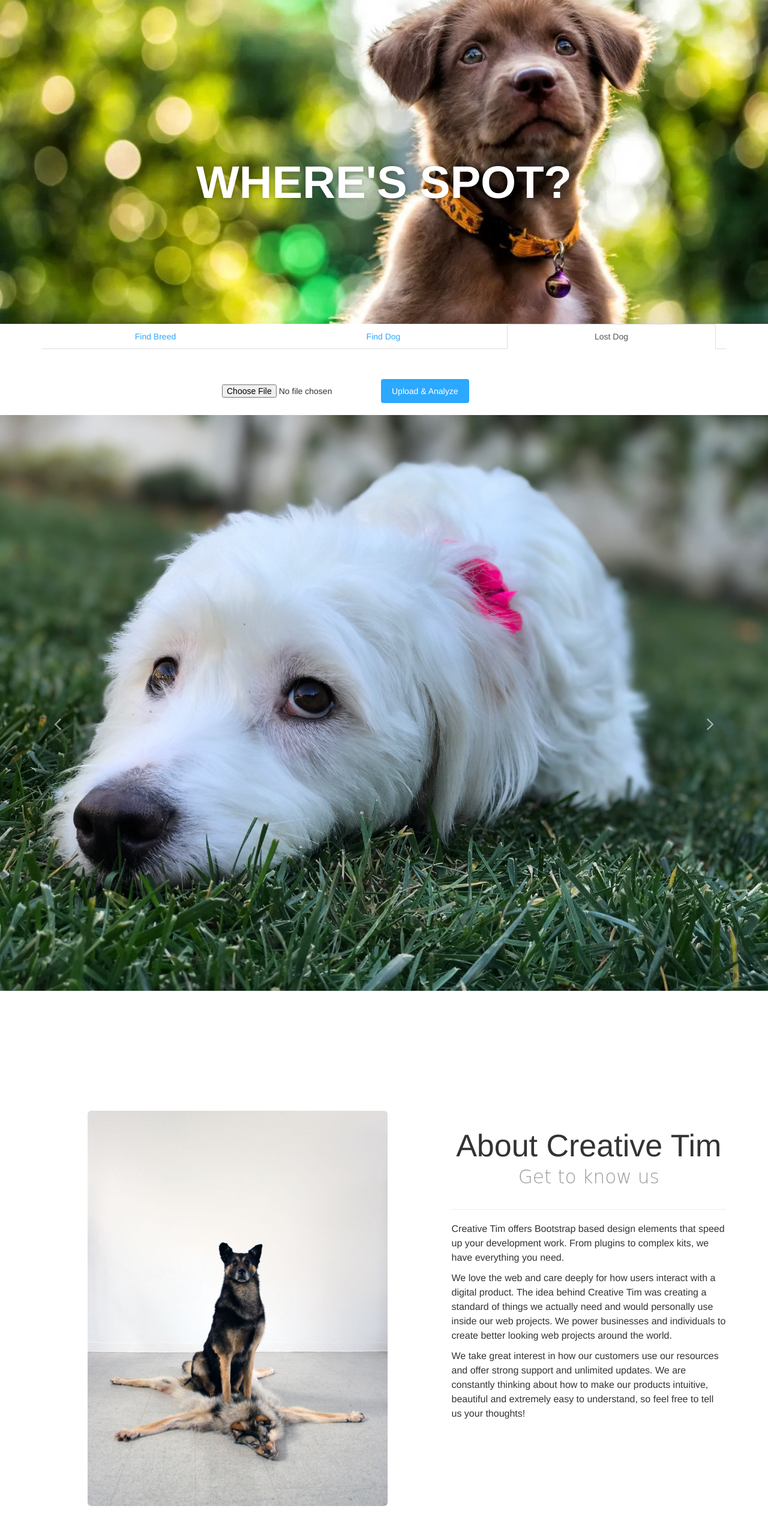
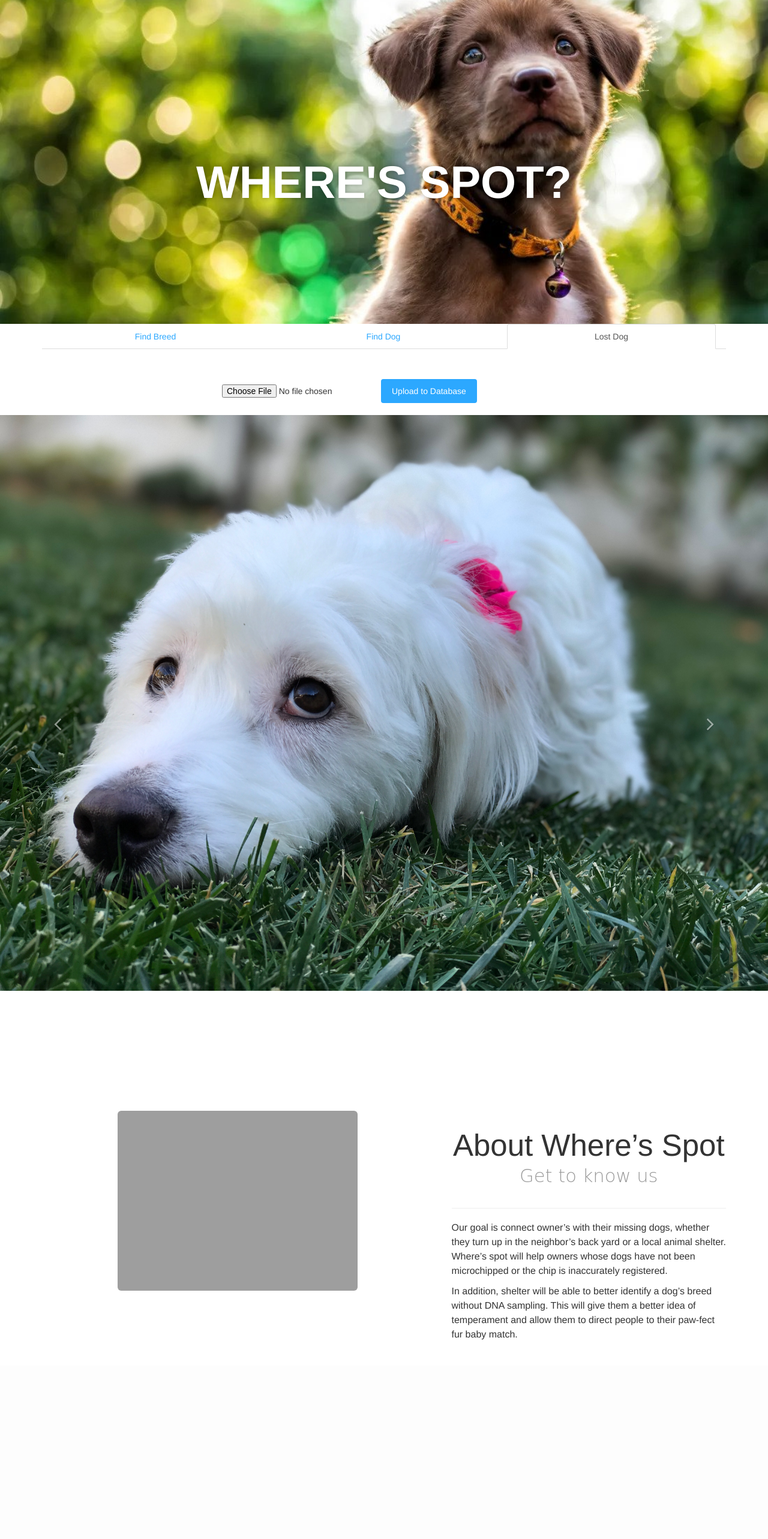
Before and after one commit to mittal-umang/Where-s-Spot, a Django app: page /wheresspot/ in a window 1280 px wide, after a click on "Lost Dog". Shown: the whole page at 60% size. After the commit the page ends 2234 px from the top, so only its background shows below. Run offline with Django 3.2, Linux system fonts and the light colour scheme; some libraries are stand-ins or nearby versions; some web fonts are replaced; grey boxes are pictures that could not be loaded.

Commit message:
Last portion

```diff
--- a/myproject/templates/wheresspot/index.html
+++ b/myproject/templates/wheresspot/index.html
@@ -45,10 +45,14 @@
                         <li class="active col-lg-4 col-md-4 col-sm-4 text-center"><a href="#findBreed" >Find Breed</a></li>
                         <li class="col-lg-4 col-md-4 col-sm-4 text-center"><a href="#findDog">Find Dog</a></li>
                         <li class="col-lg-4 col-md-4 col-sm-4 text-center"><a href="#lostDog">Lost Dog</a></li>
+{#                        <li class="active col-lg-6 col-md-6 col-sm-6 text-center"><a href="#findBreed" >Find Breed</a></li>#}
+{#                        <li class="col-lg-6 col-md-6 col-sm-6 text-center"><a href="#lostDog">Lost Dog</a></li>#}
+
                     </ul>
                     <div class="tab-content">
                         <div class="tab-pane active" id="findBreed">
                             <div class="row form">
+{#                            First Navigation tab layout#}
                             {%  if popup_active %}
                                 <div class="col-lg-5 col-md-5 col-sm-5"></div>
                                 <div class="col-lg-2 col-md-2 col-sm-2 margin-top">
@@ -62,7 +66,7 @@
                                                 </div>
                                                 <div class="modal-body " style="overflow-y:auto;">
                                                     <div class="col-lg-6 col-md-6 col-sm-6">
-                                                        Creative Tim offers Bootstrap based design elements that speed up your development work. From plugins to complex kits, we have everything you need.
+                                                        Lorem ipsum dolor sit amet, consectetur adipiscing elit, sed do eiusmod tempor incididunt ut labore et dolore magna aliqua. Ut enim ad minim veniam, quis nostrud exercitation ullamco laboris nisi ut aliquip ex ea commodo consequat. Duis aute irure dolor in reprehenderit in voluptate velit esse cillum dolore eu fugiat nulla pariatur. Excepteur sint occaecat cupidatat non proident, sunt in culpa qui officia deserunt mollit anim id est laborum.
                                                     </div>
                                                     <div class="col-lg-6 col-md-6 col-sm-6">
                                                         <img src="{{ uploaded_file_url }}" alt="Rounded Image" class="img-rounded img-responsive img-dog">
@@ -105,7 +109,7 @@
                                         <form method="post" enctype="multipart/form-data" class="form margin-top">
                                             {% csrf_token %}
                                                 <input type="file" name="lostDog">
-                                                    <button type="submit" class="btn btn-block btn-info btn-fill mar">Upload & Analyze</button>
+                                                <button type="submit" class="btn btn-block btn-info btn-fill mar">Upload to Database</button>
                                         </form>
                                     </div>
                                 </div>
@@ -163,22 +167,18 @@
             <div class="row">
                 <div class="col-md-7 col-md-offset-0 col-sm-10 col-sm-offset-1">
                     <div class="text-center">
-                        <img src="{% static "wheresspot/assets/img/dulau.jpg" %}" alt="Rounded Image" class="img-rounded img-responsive img-dog">
+                        <img src="{% static "wheresspot/assets/img/aboutUs.jpg" %}" alt="Rounded Image" class="img-rounded img-responsive img-dog">
                     </div>
                 </div>
                 <div class="col-md-5 col-sm-12">
-                                <h1 class="text-center">About Creative Tim
-
+                    <h1 class="text-center" style="font-size: 51px;">About Where’s Spot
                     <small class="subtitle">Get to know us</small></h1>
                     <hr>
                     <p>
-                                Creative Tim offers Bootstrap based design elements that speed up your development work. From plugins to complex kits, we have everything you need.
+                        Our goal is connect owner’s with their missing dogs, whether they turn up in the neighbor’s back yard or a local animal shelter. Where’s spot will help owners whose dogs have not been microchipped or the chip is inaccurately registered.
                     </p>
                     <p>
-                                    We love the web and care deeply for how users interact with a digital product. The idea behind Creative Tim was creating a standard of things we actually need and would personally use inside our web projects. We power businesses and individuals to create better looking web projects around the world.
-                                </p>
-                                <p>
-                                We take great interest in how our customers use our resources and offer strong support and unlimited updates. We are constantly thinking about how to make our products intuitive, beautiful and extremely easy to understand, so feel free to tell us your thoughts!
+                        In addition, shelter will be able to better identify a dog’s breed without DNA sampling. This will give them a better idea of temperament and allow them to direct people to their paw-fect fur baby match.
                     </p>
 
                 </div>
--- a/myproject/wherespot/views.py
+++ b/myproject/wherespot/views.py
@@ -3,7 +3,8 @@ from django.template import loader
 from django.core.files.storage import FileSystemStorage
 import os
 from google.cloud import storage
-
+import tensorflow.compat.v1 as tf
+tf.disable_v2_behavior()
 
 
 def index(request):
@@ -39,19 +40,16 @@ def index(request):
     return HttpResponse(template.render(context, request))
 
 
-#
-# def to_s3(url):
-#     s3 = boto3.client()
-#     return "hello"
+def to_model(url, context):
+    # print("hello,world from to_model ", str(os.getcwd() + os.path.abspath(url)))
+    actual_path = str(os.getcwd() + os.path.abspath(url))
+    saver = tf.train.Saver()
+    with tf.Session() as sess:
+        saver.restore(sess,'/home/umang.mittal/Where-s-Spot/myproject/wherespot/recon_model.ckpt')
 
+    context["popup_active"] = True
 
-def to_model(url, context):
-    print("hello,world from to_model ", str(os.getcwd() + os.path.abspath(url)))
-    context["popup_active"] = True
     return context
-
-
-# TODO Send image URL to image recognition code
 
 
 def to_cloud(url):
```
Also changed, not shown: 1 other file. Lines whose indentation alone changed are shown as unchanged.
